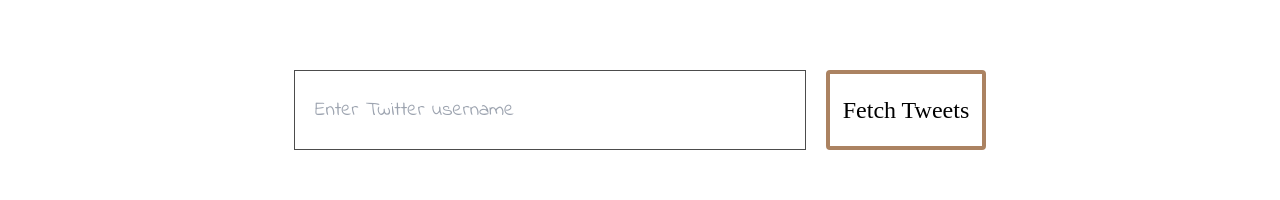
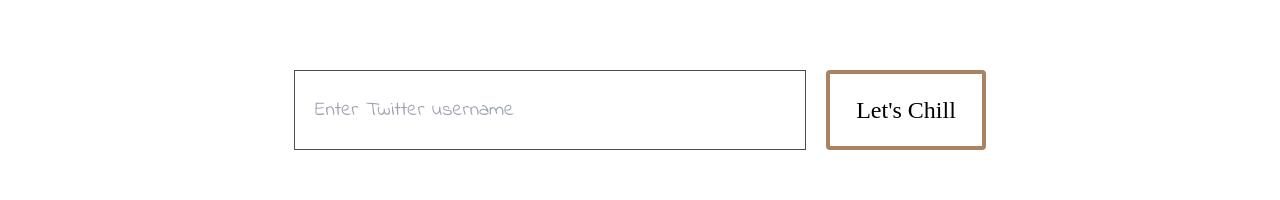
Before and after one commit to SANJOY-PAUL-0981/Chill-O-Meter, a React (Vite) app in the folder ChillOmeter/: page / in a window 1280 px wide. Shown: the part 1037-1237 px from the top of the page. Built offline with nearby package versions, Linux system fonts and the light colour scheme; a web font is replaced by a local one.

Commit message:
some data retrived

```diff
--- a/ChillOmeter/src/App.jsx
+++ b/ChillOmeter/src/App.jsx
@@ -7,9 +7,9 @@
 import { fetchTweets } from "./fetchTweets";
 
 function App() {
-  const [username, setUsername] = useState(""); // store the input username
+  const [username, setUsername] = useState("");
 
-  // fetch user ID and tweets
+  {/*fetch user ID and tweets*/}
   const handleFetchData = async () => {
     if (!username) {
       alert("Please enter a username!");
@@ -17,11 +17,11 @@
     }
 
     try {
-      // Fetch User ID
+      {/*Fetch User ID*/}
       const userId = await fetchUserID(username);
       console.log("Fetched User ID:", userId);
 
-      // Fetch Tweets
+      {/*Fetch Tweets */}
       const tweetsList = await fetchTweets(userId);
       console.log(tweetsList);
     } catch (error) {
@@ -77,7 +77,7 @@
             onClick={handleFetchData}
             className="font-fontChillOne h-20 w-40 hover:shadow-[-10px_-10px_30px_4px_rgba(171,130,97,0.1),_10px_10px_30px_4px_rgba(171,130,97,0.15)] transition-all duration-200 border-4 rounded text-2xl text-center border-[#ab8261] bg-[#ffffff]"
           >
-            Fetch Tweets
+            Let's Chill
           </button>
         </div>
       </div>
```
